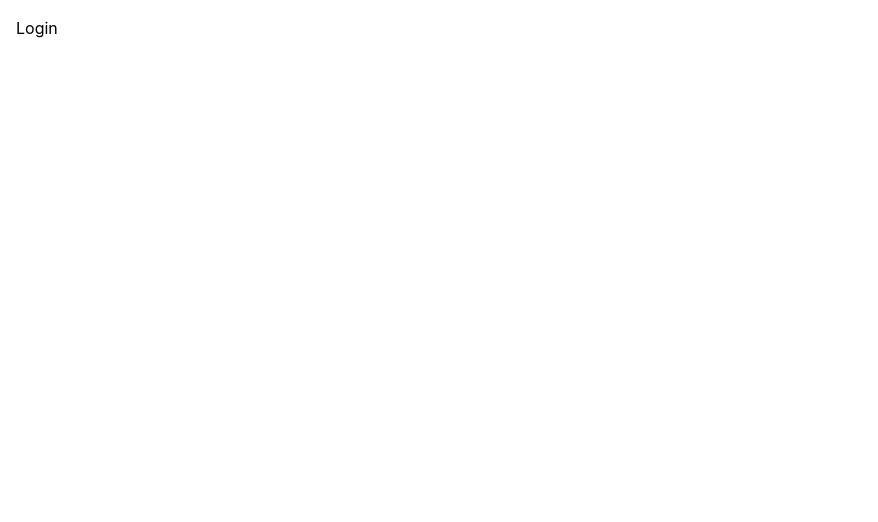
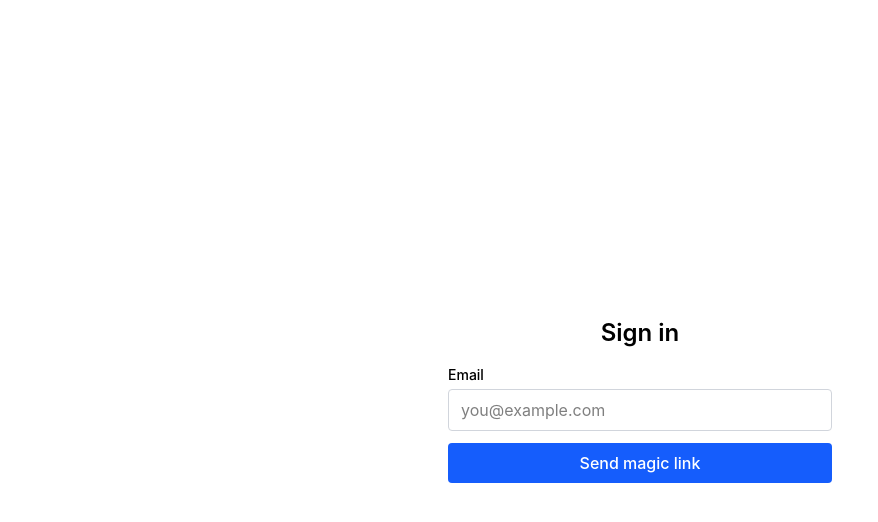
Before and after one commit to paulpengtw/exam-generation, a React (Vite) app in the folder web/: page / in a window 1280 px wide. Shown: the top 522 px of the page, without its empty margins (0-878 px from the left). Built offline with nearby package versions, Linux system fonts and the light colour scheme.

Commit message:
Implement LoginPage with magic-link UI
- Email input with client-side validation
- Loading state with spinner during magic-link request
- Success state ("Check your email for a login link")
- Error state showing API error messages
- Redirect to /generate when already authenticated

Closes #16

```diff
--- a/web/src/pages/LoginPage.tsx
+++ b/web/src/pages/LoginPage.tsx
@@ -1,3 +1,104 @@
+import { useState, type FormEvent } from "react";
+import { Navigate } from "react-router-dom";
+import { useAuth } from "../hooks/useAuth";
+
+const EMAIL_RE = /^[^\s@]+@[^\s@]+\.[^\s@]+$/;
+
 export default function LoginPage() {
-  return <div className="p-4">Login</div>;
+  const { isAuthenticated, sendMagicLink } = useAuth();
+  const [email, setEmail] = useState("");
+  const [validationError, setValidationError] = useState<string | null>(null);
+  const [apiError, setApiError] = useState<string | null>(null);
+  const [loading, setLoading] = useState(false);
+  const [sent, setSent] = useState(false);
+
+  if (isAuthenticated()) {
+    return <Navigate to="/generate" replace />;
+  }
+
+  async function handleSubmit(e: FormEvent<HTMLFormElement>) {
+    e.preventDefault();
+    setApiError(null);
+    setValidationError(null);
+
+    const trimmed = email.trim();
+    if (!EMAIL_RE.test(trimmed)) {
+      setValidationError("Please enter a valid email address.");
+      return;
+    }
+
+    setLoading(true);
+    const result = await sendMagicLink(trimmed);
+    setLoading(false);
+
+    if (result.success) {
+      setSent(true);
+    } else {
+      setApiError(result.error ?? "Failed to send magic link.");
+    }
+  }
+
+  return (
+    <div className="min-h-screen flex items-center justify-center p-4">
+      <div className="w-full max-w-sm space-y-4">
+        <h1 className="text-2xl font-semibold text-center">Sign in</h1>
+
+        {sent ? (
+          <div
+            role="status"
+            className="rounded border border-green-300 bg-green-50 p-4 text-green-800 text-sm text-center"
+          >
+            Check your email for a login link.
+          </div>
+        ) : (
+          <form onSubmit={handleSubmit} className="space-y-3" noValidate>
+            <div className="space-y-1">
+              <label htmlFor="email" className="block text-sm font-medium">
+                Email
+              </label>
+              <input
+                id="email"
+                type="email"
+                value={email}
+                onChange={(e) => setEmail(e.target.value)}
+                disabled={loading}
+                autoComplete="email"
+                className="w-full rounded border border-gray-300 px-3 py-2 focus:outline-none focus:ring focus:ring-blue-200"
+                placeholder="you@example.com"
+              />
+              {validationError && (
+                <p role="alert" className="text-sm text-red-600">
+                  {validationError}
+                </p>
+              )}
+            </div>
+
+            <button
+              type="submit"
+              disabled={loading}
+              className="w-full rounded bg-blue-600 px-4 py-2 text-white font-medium hover:bg-blue-700 disabled:cursor-not-allowed disabled:opacity-60"
+            >
+              {loading ? (
+                <span className="inline-flex items-center justify-center gap-2">
+                  <span
+                    aria-hidden="true"
+                    className="inline-block h-4 w-4 animate-spin rounded-full border-2 border-white border-t-transparent"
+                  />
+                  Sending…
+                </span>
+              ) : (
+                "Send magic link"
+              )}
+            </button>
+
+            {apiError && (
+              <p role="alert" className="text-sm text-red-600 text-center">
+                {apiError}
+              </p>
+            )}
+          </form>
+        )}
+      </div>
+    </div>
+  );
 }
```
